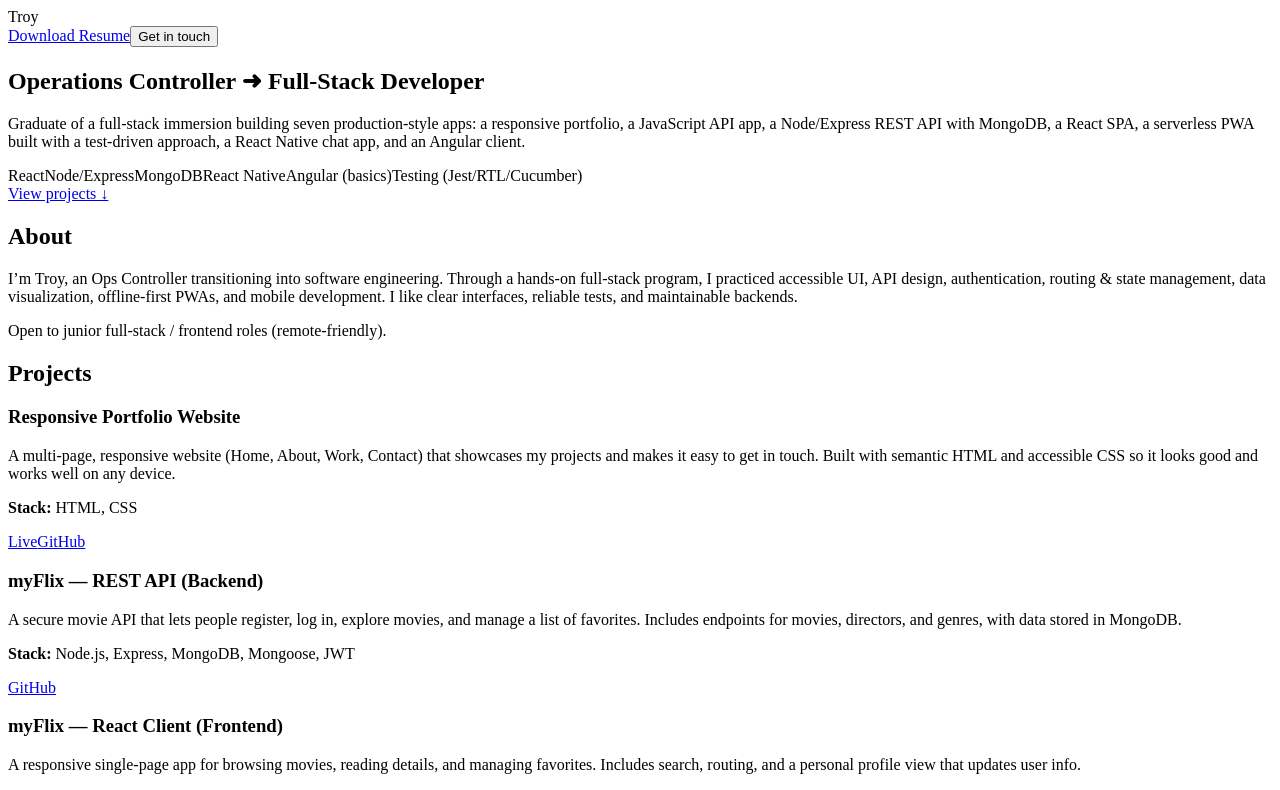
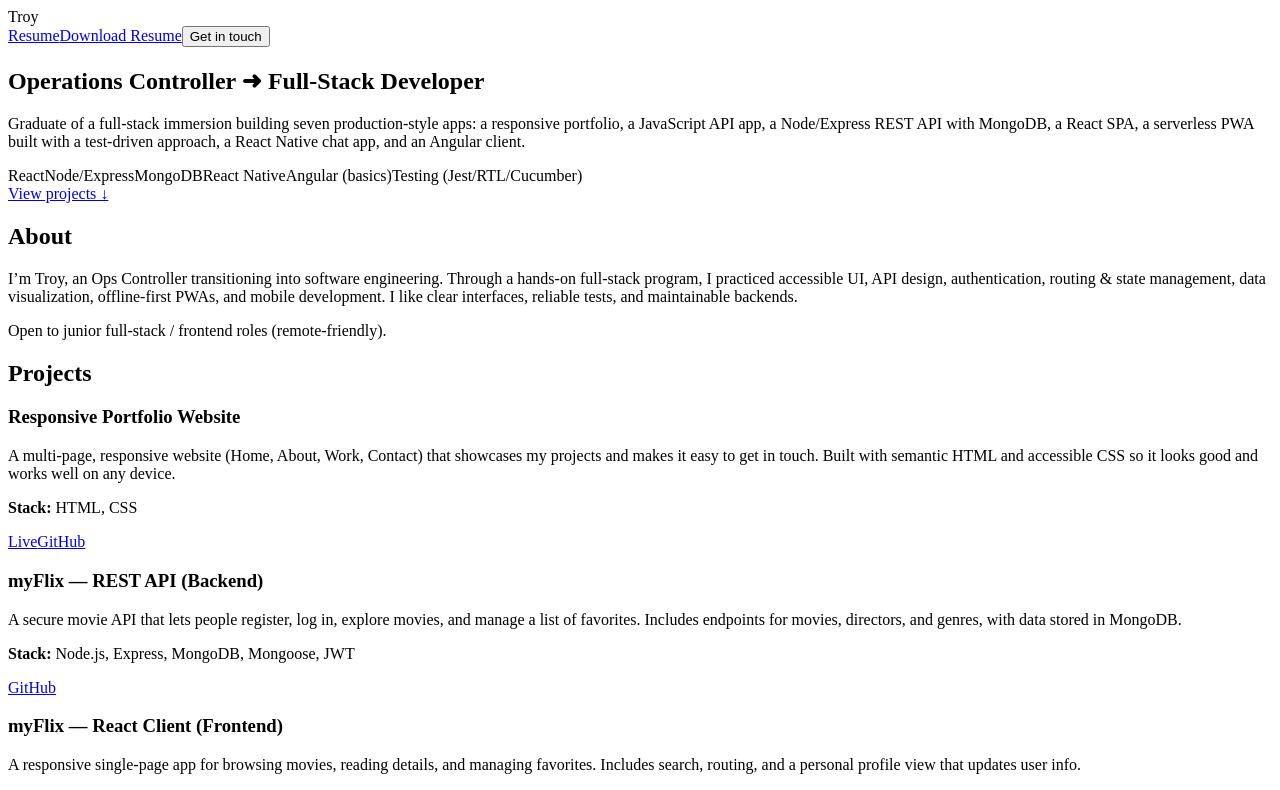
Before and after one commit to tmoubre/My_Portfolio, a React (Vite) app: page / in a window 1280 px wide. Shown: the top 790 px of the page. Built offline with nearby package versions, Linux system fonts and the light colour scheme; the HTML template or start-up script is replaced by a standard one.

Commit message:
app update

```diff
--- a/src/App.jsx
+++ b/src/App.jsx
@@ -2,17 +2,18 @@
 import React, { useState, useEffect } from 'react'
 import ProjectCard from './components/ProjectCard.jsx'
 import Modal from './components/Modal.jsx'
+import Resume from './components/Resume.jsx'
 import projects from './data/projects.js'
 
 // ======== YOUR PERSONAL LINKS ========
 const EMAIL = 'oubre1@att.net'
 const GITHUB = 'https://github.com/tmoubre'
 // TODO: replace with your real LinkedIn URL
-const LINKEDIN = 'https://www.linkedin.com/in/troy-oubre-32170a32/'
+const LINKEDIN = 'https://www.linkedin.com/in/your-link'
 // Path to the PDF sitting in your /public folder
 const RESUME_PDF = '/Troy-Oubre-Resume.pdf'
 
-// Your Formspree form endpoint (stays the same)
+// Your Formspree form endpoint
 const FORMSPREE_URL = 'https://formspree.io/f/xblkvnzg'
 
 export default function App() {
@@ -21,7 +22,15 @@ export default function App() {
   const [formStatus, setFormStatus] = useState({ state: 'idle', msg: '' })
 
   useEffect(() => {
-    if (window.location.hash === '#contact') setIsFormOpen(true)
+    // Support deep links like #contact and #resume
+    const hash = window.location.hash
+    if (hash === '#contact') setIsFormOpen(true)
+    if (hash === '#resume') {
+      // smooth scroll to resume section
+      setTimeout(() => {
+        document.getElementById('resume')?.scrollIntoView({ behavior: 'smooth' })
+      }, 0)
+    }
   }, [])
 
   const openFormModal = () => setIsFormOpen(true)
@@ -79,7 +88,9 @@ export default function App() {
         <div className="container">
           <div className="brand">Troy</div>
           <nav>
-            {/* Smaller resume download button */}
+            {/* New: link to resume section */}
+            <a className="modal-secondary" href="#resume">Resume</a>
+            {/* Small download button for PDF */}
             <a className="pill pill-sm" href={RESUME_PDF} download>
               Download Resume
             </a>
@@ -160,6 +171,11 @@ export default function App() {
           </div>
         </section>
 
+        {/* NEW: Resume section (interactive component + PDF export) */}
+        <section id="resume" style={{ scrollMarginTop: '80px' }}>
+          <Resume />
+        </section>
+
         {/* Contact (links retained; form is in modal) */}
         <section id="contact" className="card">
           <h2>Contact</h2>
@@ -169,7 +185,7 @@ export default function App() {
             <button type="button" onClick={openChoiceModal}>Email Me</button>
             <a role="listitem" href={LINKEDIN} target="_blank" rel="noreferrer">LinkedIn</a>
             <a role="listitem" href={GITHUB} target="_blank" rel="noreferrer">GitHub</a>
-            {/* Optional: quick resume link in contact card */}
+            {/* Quick resume download link */}
             <a role="listitem" href={RESUME_PDF} download>Resume (PDF)</a>
           </div>
         </section>
```
